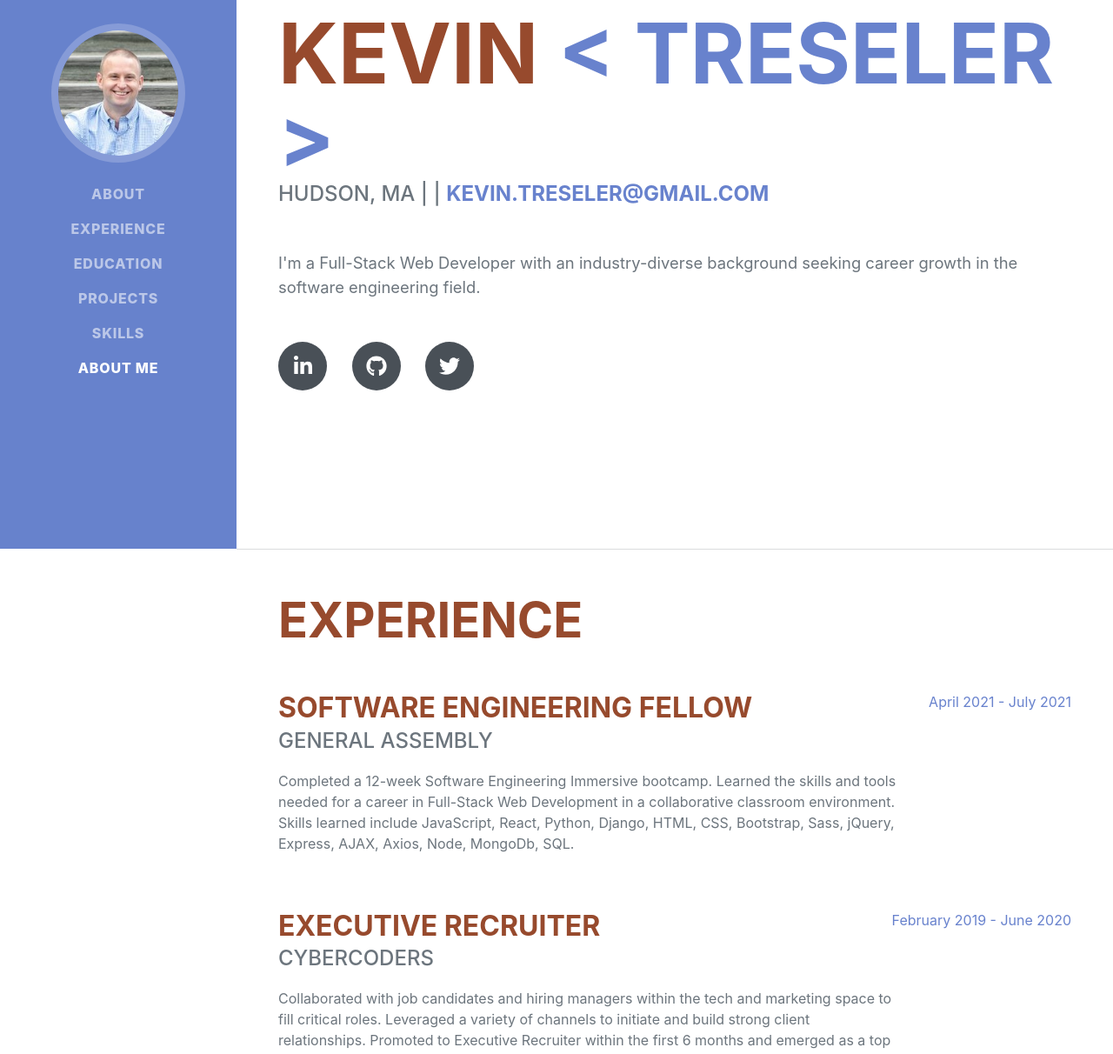
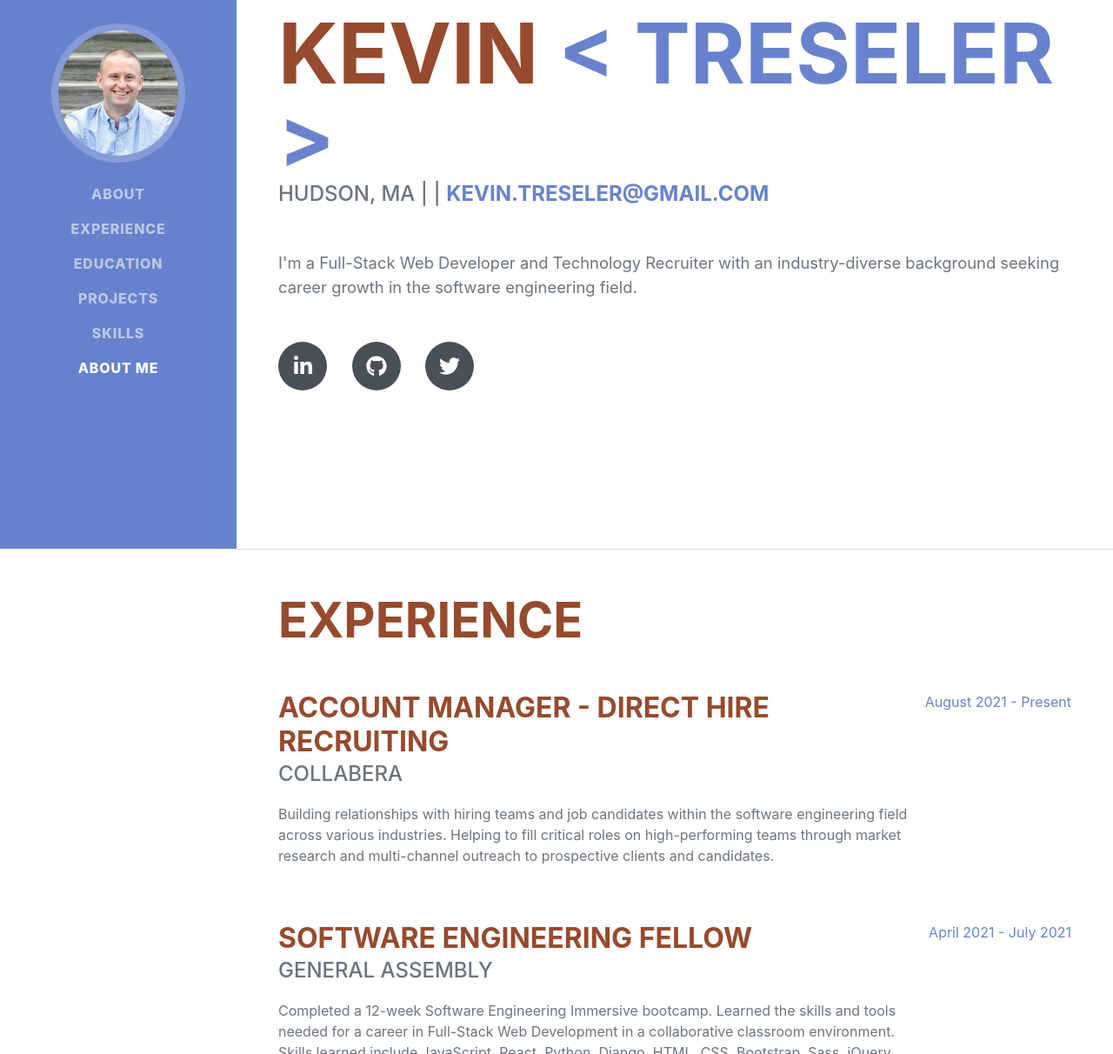
Before and after one commit to ktresel2/portfolio, a plain HTML site: page index.html in a window 1280 px wide. Shown: the part 169-1381 px from the top of the page at 87% size. Drawn offline with nearby package versions, Linux system fonts and the light colour scheme; a web font is replaced by a local one.

Commit message:
Update portfolio

```diff
--- a/index.html
+++ b/index.html
@@ -47,7 +47,7 @@
                         Hudson, MA | |
                         <a href="mailto:name@email.com">kevin.treseler@gmail.com</a>
                     </div>
-                    <p class="lead mb-5">I'm a Full-Stack Web Developer with an industry-diverse background seeking career growth in the software engineering field.</p>
+                    <p class="lead mb-5">I'm a Full-Stack Web Developer and Technology Recruiter with an industry-diverse background seeking career growth in the software engineering field.</p>
                     <div class="social-icons">
                         <a class="social-icon" href="https://www.linkedin.com/in/kevin-treseler/"><i class="fab fa-linkedin-in"></i></a>
                         <a class="social-icon" href="https://github.com/ktresel2"><i class="fab fa-github"></i></a>
@@ -60,6 +60,14 @@
             <section class="resume-section" id="experience">
                 <div class="resume-section-content">
                     <h2 class="mb-5">Experience</h2>
+                    <div class="d-flex flex-column flex-md-row justify-content-between mb-5">
+                        <div class="flex-grow-1">
+                            <h3 class="mb-0">Account Manager - Direct Hire Recruiting</h3>
+                            <div class="subheading mb-3">Collabera</div>
+                            <p>Building relationships with hiring teams and job candidates within the software engineering field across various industries. Helping to fill critical roles on high-performing teams through market research and multi-channel outreach to prospective clients and candidates.</p>
+                        </div>
+                        <div class="flex-shrink-0"><span class="text-primary">August 2021 - Present</span></div>
+                    </div>
                     <div class="d-flex flex-column flex-md-row justify-content-between mb-5">
                         <div class="flex-grow-1">
                             <h3 class="mb-0">Software Engineering Fellow</h3>
```
